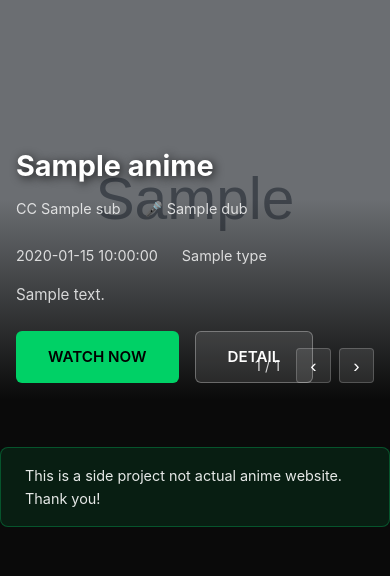
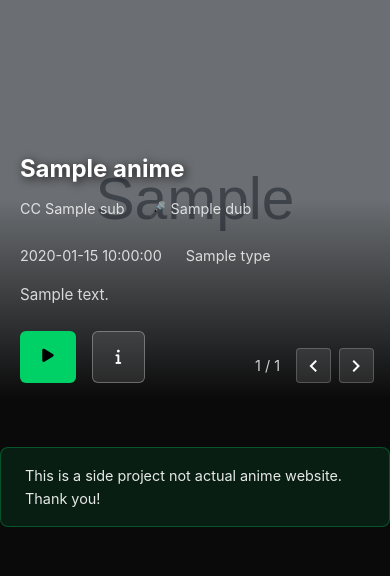
Before and after one commit to aneeshshukla/shiro, a Flask app: template templates/index.html in a window 390 px wide. Shown: the part 92-668 px from the top of the page. Run offline with Flask 3, Linux system fonts and the light colour scheme; the template is opened without the code that fills it: most values are stand-ins (such as "Sample title", 1, 10 or a date in 2020); grey boxes marked "Sample" are stand-in pictures; some libraries are stand-ins or nearby versions.

Commit message:
improved ui, bug fixed

```diff
--- a/app.py
+++ b/app.py
@@ -7,7 +7,7 @@ from cachetools import TTLCache, cached
 from cachetools.keys import hashkey
 import urllib.parse
 
-cache = TTLCache(maxsize=100, ttl=180)
+cache = TTLCache(maxsize=100, ttl=300)
 
 load_dotenv()
 
@@ -115,7 +115,7 @@ def watch(episode_id):
         # response = requests.get(api_url, params=params)
         api_response = response
 
-        if not api_response or not api_response.get("ok"):
+        if not api_response or not api_response.get("ok") or api_response.get("count") == 0:
             return render_template('error.html', message="Streaming service unavailable"), 503
 
         # We pass the api_response keys (streams, servers, anime_title)
--- a/templates/anime_info.html
+++ b/templates/anime_info.html
@@ -397,7 +397,9 @@
             <div class="poster-section">
                 <img src="{{ anime.image }}" alt="{{ anime.title }}" class="anime-poster">
                 <div class="poster-actions">
-                    <a href="{{ anime.url }}" class="action-btn btn-primary">
+                    <!-- <a href="{{ anime.url }}" class="action-btn btn-primary"> -->
+                    <!-- {% set id_parts = anime.id.split('$') %} -->
+                        <a href="/watch/{{ anime.id }}" class="action-btn btn-primary">
                         Watch Now
                     </a>
                     <button class="action-btn btn-secondary">
--- a/templates/base.html
+++ b/templates/base.html
@@ -14,6 +14,15 @@
     {% block extra_css %}{% endblock %}
 
     <!-- 🔹 Search Autocomplete CSS -->
+     <!-- <style>
+      .material-symbols-outlined {
+          font-variation-settings:
+          'FILL' 0,
+          'wght' 400,
+          'GRAD' 0,
+          'opsz' 24
+      }
+    </style> -->
     <style>
       .search-wrapper {
         position: relative;
@@ -135,7 +144,9 @@
     </script>
 
     <!-- 🔹 Search Autocomplete JS -->
+    <script src="https://kit.fontawesome.com/c8e74b97da.js" crossorigin="anonymous"></script>
     <script>
+
       const input = document.getElementById("anime-search");
       const dropdown = document.getElementById("search-results");
 
--- a/templates/index.html
+++ b/templates/index.html
@@ -1,7 +1,7 @@
 {% extends "base.html" %}
 
 {% block head %}
-<link rel="stylesheet" href="https://fonts.googleapis.com/css2?family=Material+Symbols+Outlined:opsz,wght,FILL,GRAD@20..48,100..700,0..1,-50..200&icon_names=mic" />
+<link rel="stylesheet" href="https://fonts.googleapis.com/css2?family=Material+Symbols+Outlined:opsz,wght,FILL,GRAD@24,400,0,0&icon_names=chevron_left,chevron_right" />
 {% endblock %}
 
 {% block extra_css %}
@@ -55,7 +55,8 @@
         right: 0;
         padding: 0 2rem;
         z-index: 2;
-        max-width: 1400px;
+        /* max-width: 1400px; */
+        max-width: 98%;
         margin: 0 auto;
     }
 
@@ -121,6 +122,20 @@
         align-items: center;
         gap: 0.5rem;
     }
+    .hero-btn-icon {
+        display: none !important;
+        padding: 0.8rem 1.4rem;
+        border: none;
+        border-radius: 6px;
+        font-size: 0.95rem;
+        font-weight: 600;
+        cursor: pointer;
+        transition: all 0.3s;
+        text-decoration: none;
+        display: inline-flex;
+        align-items: center;
+        gap: 0.5rem;
+    }
 
     .hero-btn-primary {
         background: #00d166;
@@ -140,7 +155,11 @@
 
     .hero-btn-secondary:hover {
         background: rgba(255,255,255,0.2);
+        transform: translateY(-2px);
     }
+    /* .hero-btn-secondary::before{
+        content: "DETAILS";
+    } */
 
     .hero-nav {
         position: absolute;
@@ -283,7 +302,7 @@
         }
 
         .hero-title {
-            font-size: 1.8rem;
+            font-size: 1.5rem;
         }
 
         .hero-content {
@@ -295,6 +314,18 @@
             bottom: 1rem;
             right: 1rem;
         }
+        .hero-btn{
+            /* content: "WATCH NOW"; */
+            display: none;
+        }
+        .hero-btn-icon{
+            /* content: "WATCH NOW"; */
+            display: block !important;
+        }
+
+        /* .hero-btn-secondary::before{
+            content: "";
+        } */
     }
     /* .sub{
         background-color: #38211e;
@@ -332,11 +363,17 @@
                         {{ anime.description or 'The inhabitants of a certain wealthy town fear nothing of knowing citizens crime. However, their world is proposed to a task in existence of the former status besides the complete warnings from his aids come later during the inhabitants of other things from his ever changing.' }}
                     </p>
                     <div class="hero-buttons">
-                        <a href="{{ anime.url }}" class="hero-btn hero-btn-primary">
+                        <a href="/watch/{{ anime.id }}" class="hero-btn hero-btn-primary">
                             WATCH NOW
                         </a>
                         <a href="/anime/{{ anime.id }}" class="hero-btn hero-btn-secondary">
-                            DETAIL
+                            DETAILS
+                        </a>
+                        <a href="/watch/{{ anime.id }}" class="hero-btn-icon hero-btn-primary">
+                            <i class="fa-solid fa-play"></i>
+                        </a>
+                        <a href="/anime/{{ anime.id }}" class="hero-btn-icon hero-btn-secondary">
+                            <i class="fa-solid fa-info"></i>
                         </a>
                     </div>
                 </div>
@@ -346,8 +383,8 @@
 
         <div class="hero-nav">
             <span class="hero-counter"><span id="currentSlide">1</span> / {{ spotlight.results|length }}</span>
-            <button class="hero-nav-btn" onclick="changeSlide(-1)">‹</button>
-            <button class="hero-nav-btn" onclick="changeSlide(1)">›</button>
+            <button class="hero-nav-btn" onclick="changeSlide(-1)"><span class="material-symbols-outlined">chevron_left</span></button>
+            <button class="hero-nav-btn" onclick="changeSlide(1)"><span class="material-symbols-outlined">chevron_right</span></button>
         </div>
     </section>
     {% endif %}
--- a/templates/watch.html
+++ b/templates/watch.html
@@ -18,6 +18,7 @@
         margin: 0;
         height: 100vh;
         overflow: hidden;
+        margin-right: 10px;
     }
 
     /* Left Side - Player Section */
```
